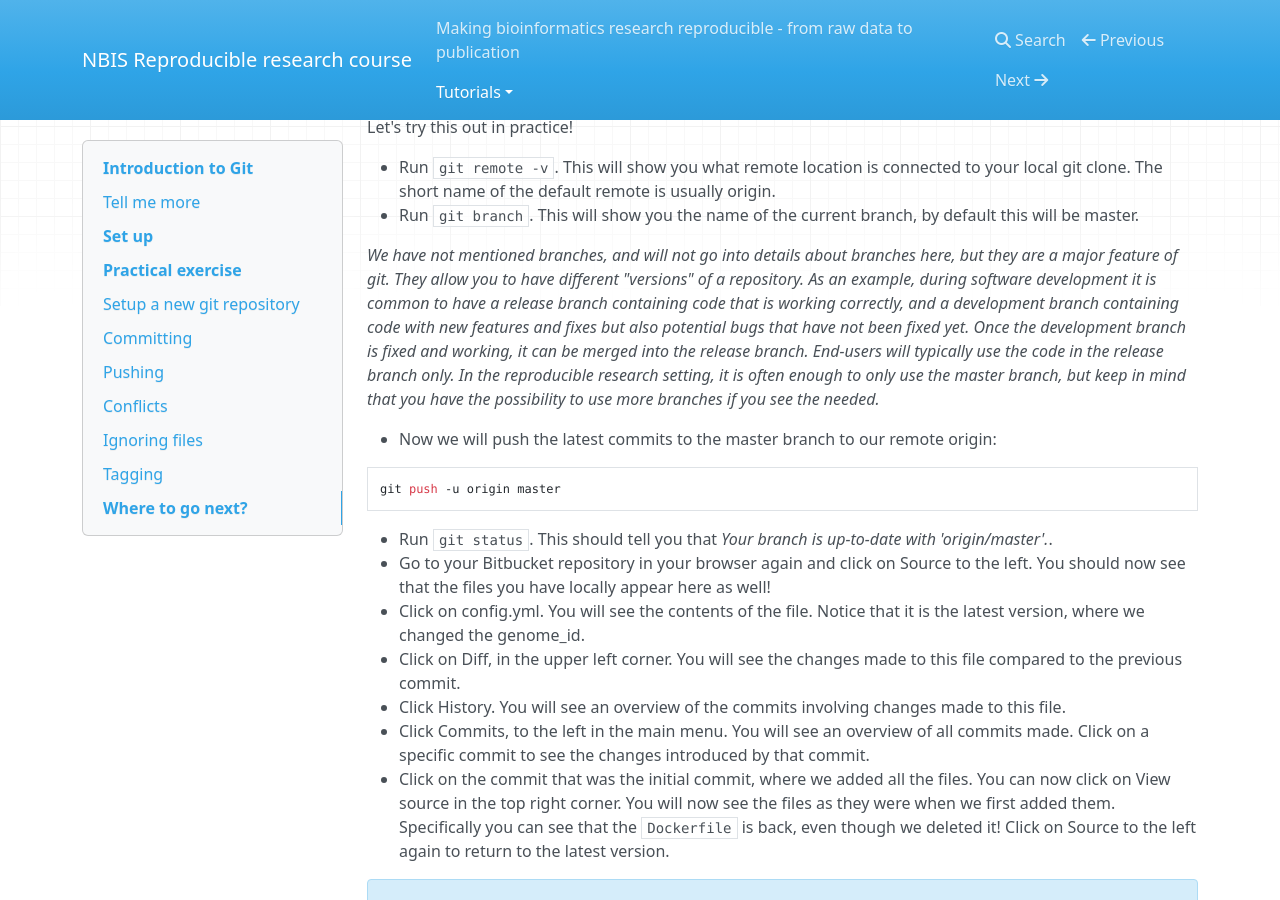
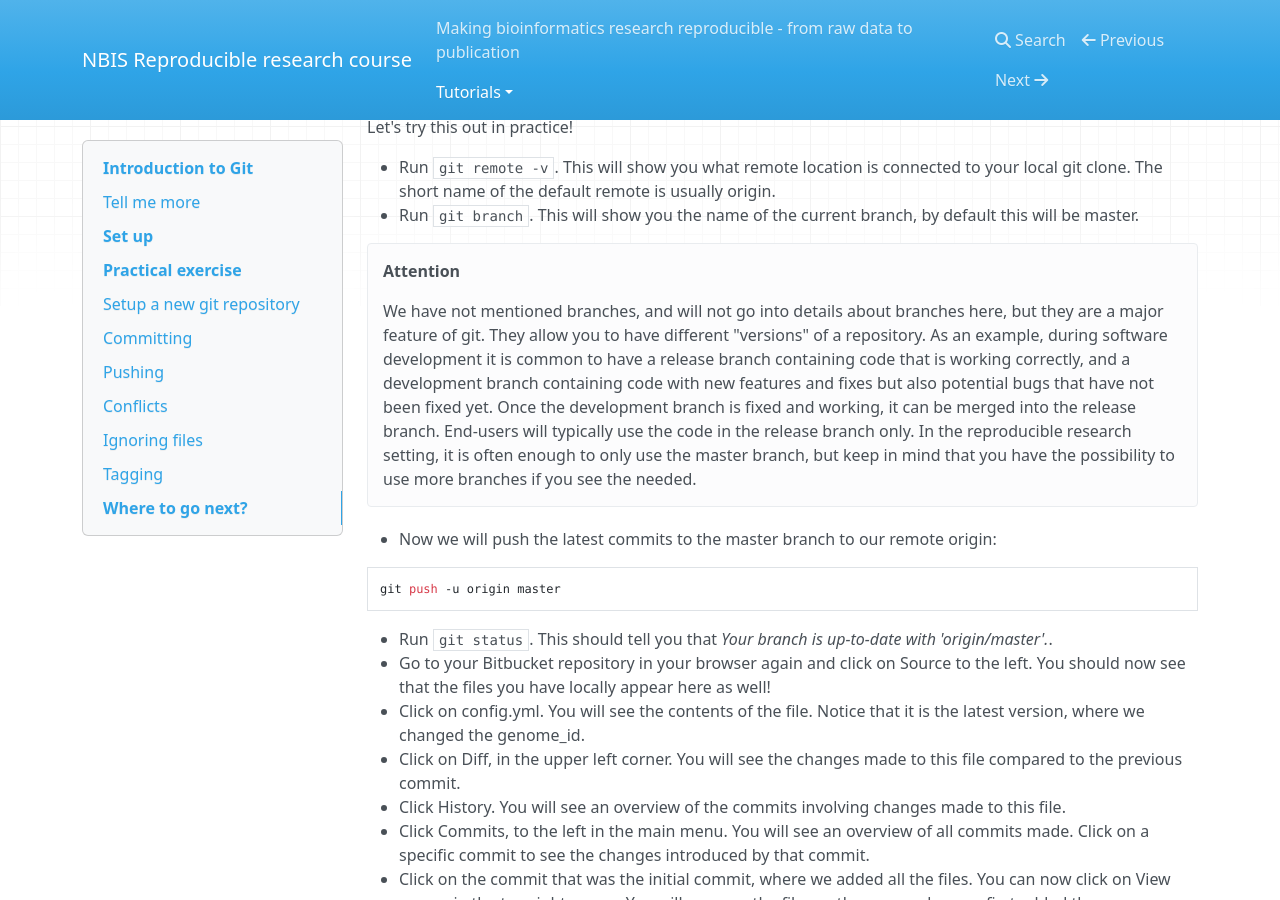
Before and after one commit to NBISweden/workshop-reproducible-research, an MkDocs documentation site: the page built from docs/git.md, in a window 1280 px wide and 900 px high, scrolled down 5210 px. Built offline with MkDocs 1.6.1, drawn with Linux system fonts in a browser that asks for light colours; nearby versions of some CDN libraries; old or Windows-style settings are respelled for this version of MkDocs.

Commit message:
add attention section

```diff
--- a/docs/git.md
+++ b/docs/git.md
@@ -179,7 +179,8 @@ So far we have just worked locally. The strength with git is that we can add a r
 * Run `git remote -v`. This will show you what remote location is connected to your local git clone. The short name of the default remote is usually origin.
 * Run `git branch`. This will show you the name of the current branch, by default this will be master.
 
-*We have not mentioned branches, and will not go into details about branches here, but they are a major feature of git. They allow you to have different "versions" of a repository. As an example, during software development it is common to have a release branch containing code that is working correctly, and a development branch containing code with new features and fixes but also potential bugs that have not been fixed yet. Once the development branch is fixed and working, it can be merged into the release branch. End-users will typically use the code in the release branch only. In the reproducible research setting, it is often enough to only use the master branch, but keep in mind that you have the possibility to use more branches if you see the needed.*
+!!! attention
+    We have not mentioned branches, and will not go into details about branches here, but they are a major feature of git. They allow you to have different "versions" of a repository. As an example, during software development it is common to have a release branch containing code that is working correctly, and a development branch containing code with new features and fixes but also potential bugs that have not been fixed yet. Once the development branch is fixed and working, it can be merged into the release branch. End-users will typically use the code in the release branch only. In the reproducible research setting, it is often enough to only use the master branch, but keep in mind that you have the possibility to use more branches if you see the needed.
 
 * Now we will push the latest commits to the master branch to our remote origin:
 
```
